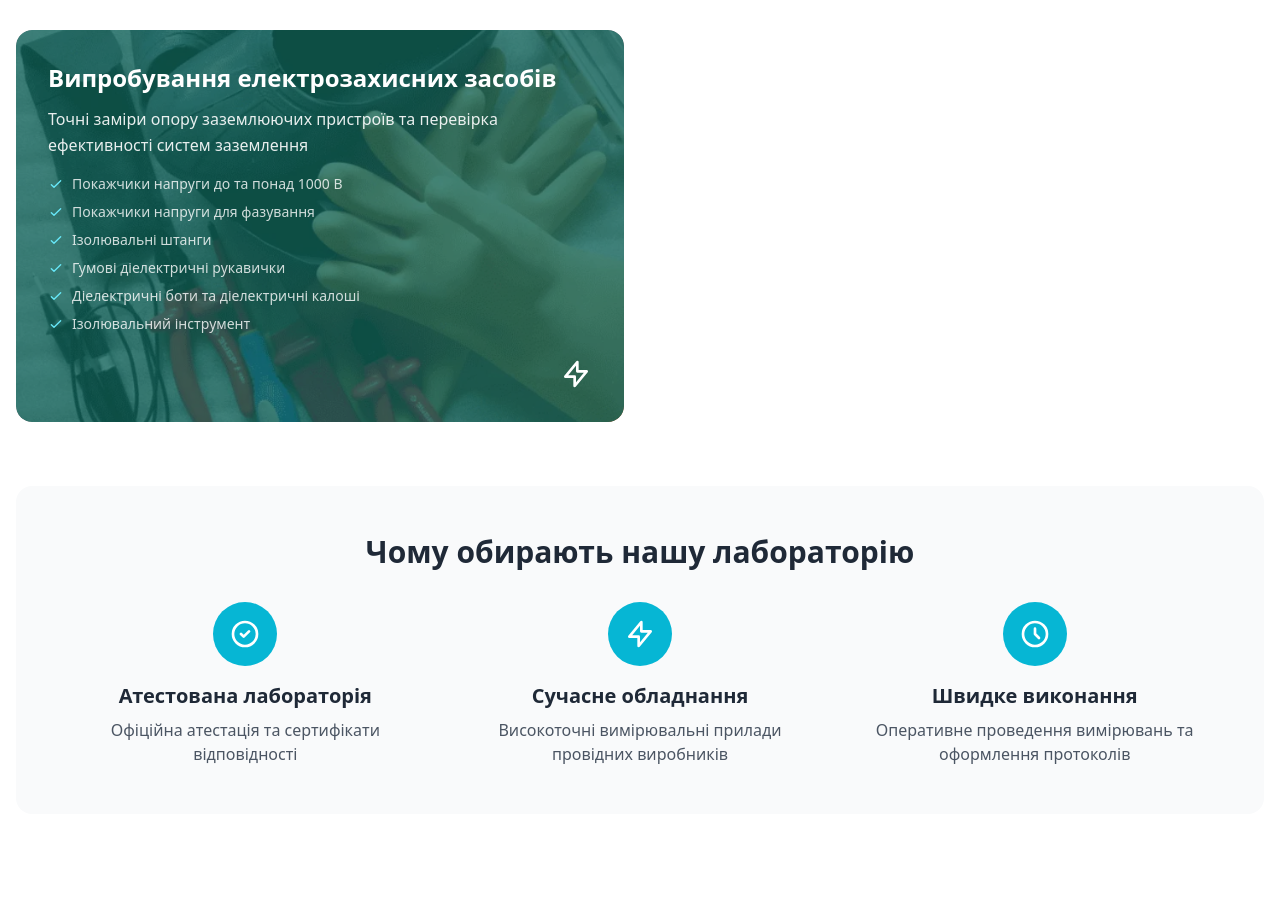
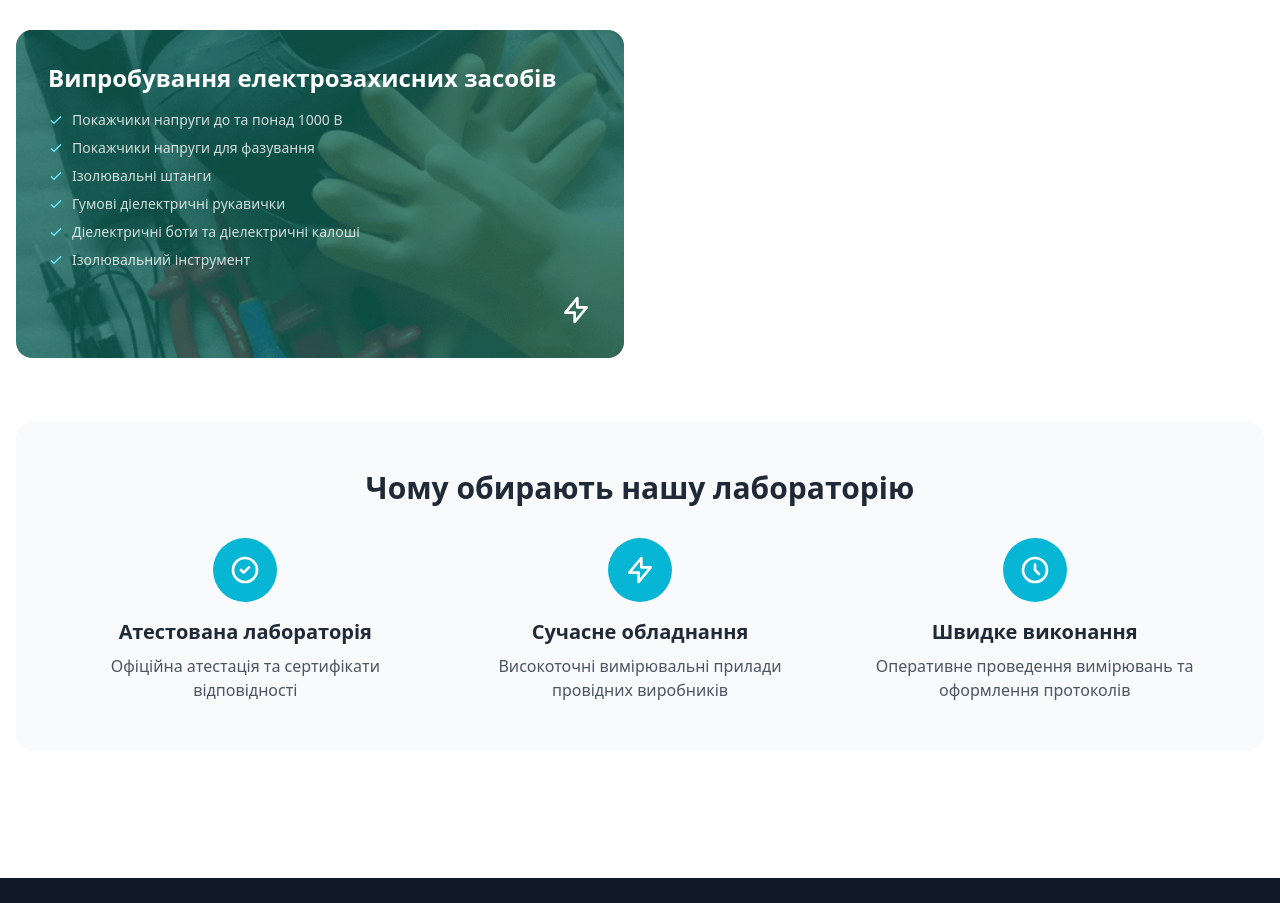
Before and after one commit to Natali993/texnic, a Next.js app: page /electrichna-laboratoria in a window 1280 px wide. Shown: the part 1002-1905 px from the top of the page. Built offline with nearby package versions, Linux system fonts and the light colour scheme.

Commit message:
chore: remove description

```diff
--- a/src/app/electrichna-laboratoria/services.tsx
+++ b/src/app/electrichna-laboratoria/services.tsx
@@ -53,7 +53,7 @@ export const services = [
   {
     id: "vymiriuvannia-elecktro-zashysnykh-zasobiv",
     title: "Випробування електрозахисних засобів",
-    description: "Точні заміри опору заземлюючих пристроїв та перевірка ефективності систем заземлення",
+    description: "",
     // Add a specific background image for this service
     backgroundImage: '/electrotehnicna-lab.webp',
     icon: (
```
